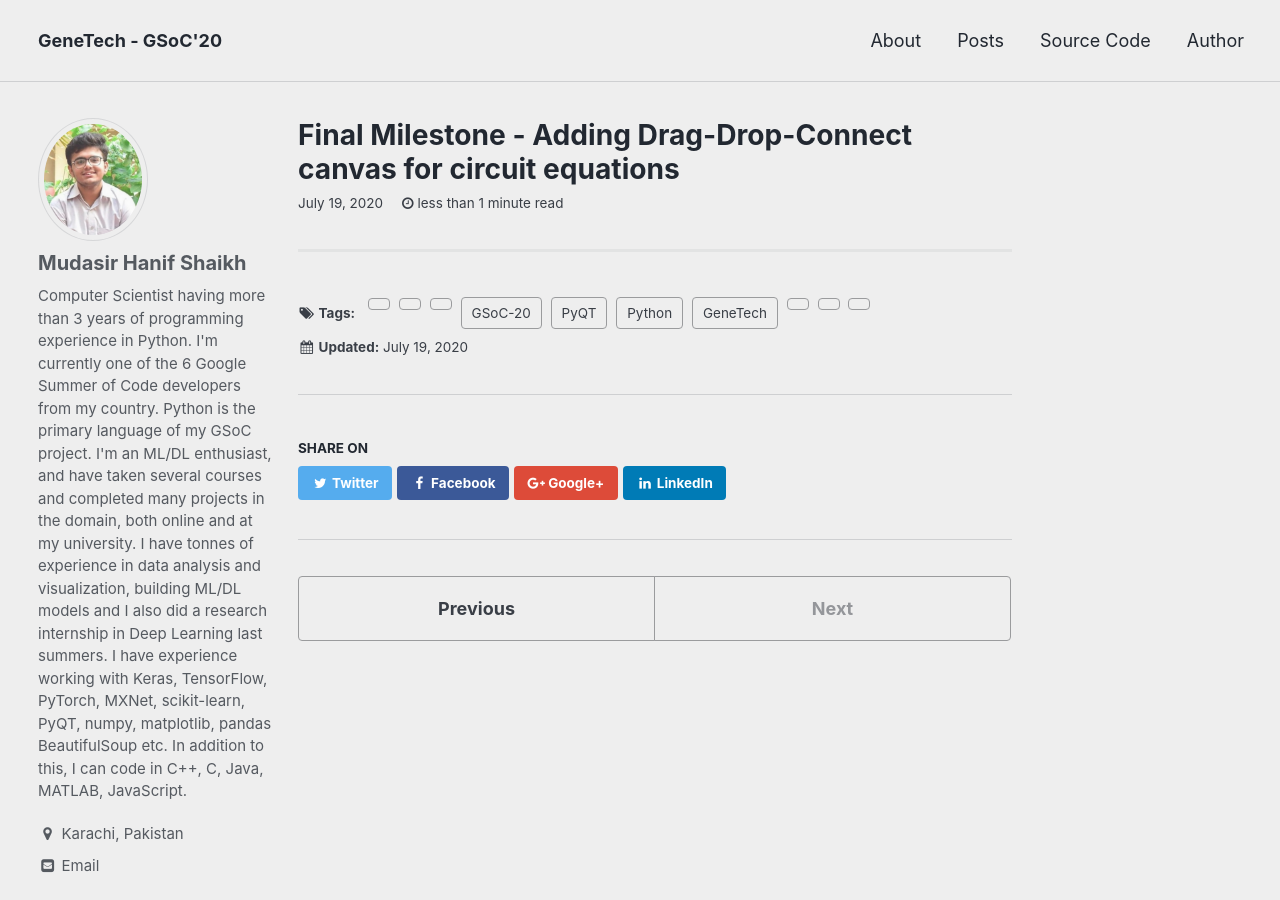
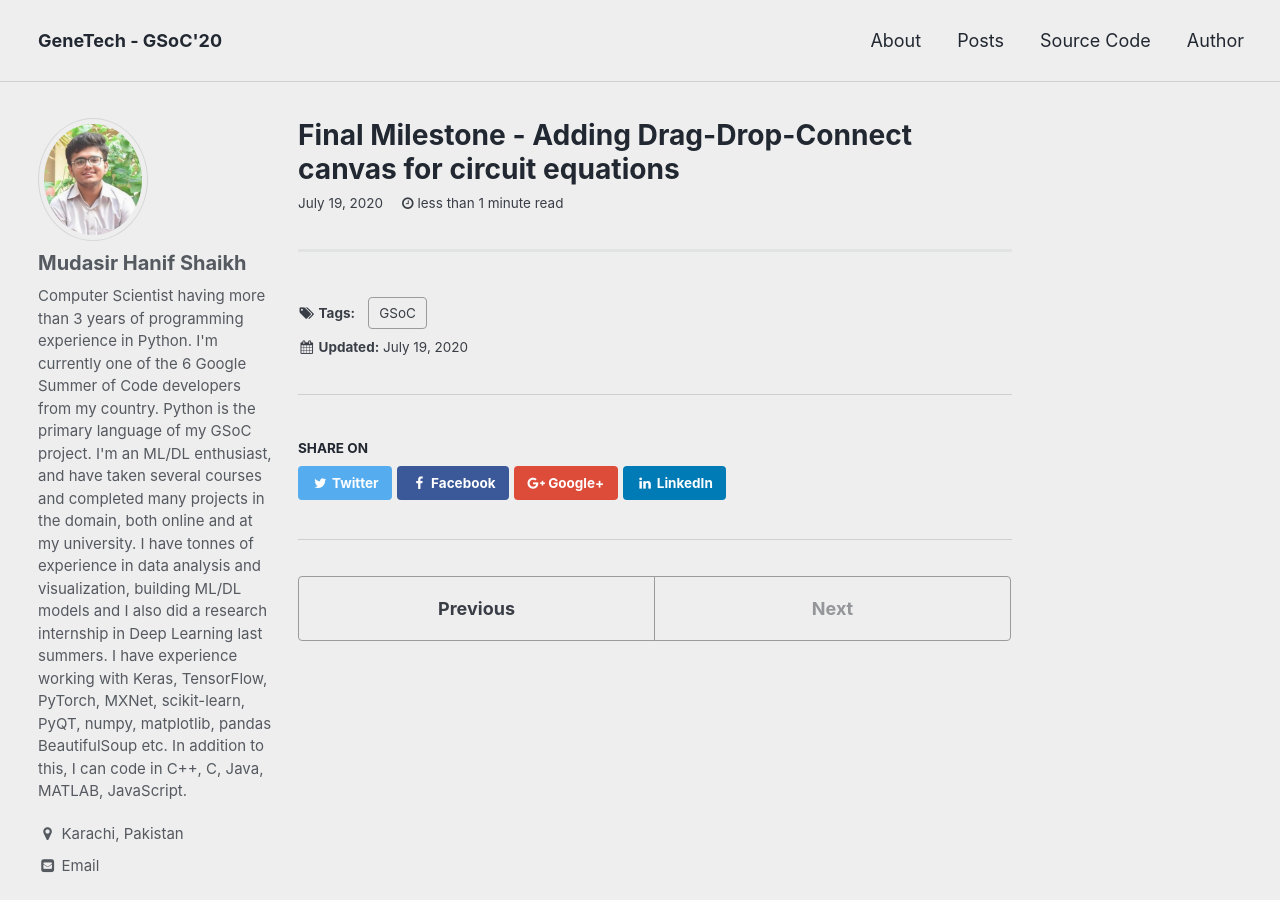
Before and after one commit to ms03831/GSoC-20, a Jekyll site: the page built from _posts/2020-07-19-final-milestone-drag-drop-canvas.md, in a window 1280 px wide and 900 px high. Built offline with Jekyll 4.4.1, drawn with Linux system fonts in a browser that asks for light colours.

Commit message:
Update 2020-07-19-final-milestone-drag-drop-canvas.md

```diff
--- a/_posts/2020-07-19-final-milestone-drag-drop-canvas.md
+++ b/_posts/2020-07-19-final-milestone-drag-drop-canvas.md
@@ -1,7 +1,7 @@
 ---
 title: Final Milestone - Adding Drag-Drop-Connect canvas for circuit equations
 date: 2020-07-19
-tags: Python, GSoC-20, PyQT, GeneTech
+tags: GSoC
 ---
 
 <hr>
```
